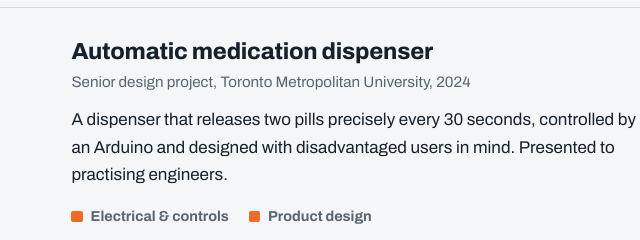
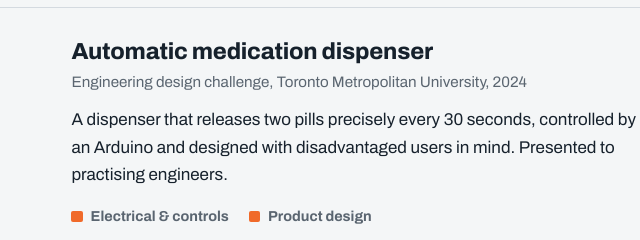
Before and after one commit to danterieger/danterieger.github.io, a plain HTML site: page projects/index.html in a window 1280 px wide. Shown: the part 2058-2298 px from the top of the page, 295-935 px from the left. Drawn offline with Linux system fonts and the light colour scheme.

Commit message:
Relabel medication dispenser as a design challenge
Co-Authored-By: Claude Opus 5.5 <noreply@anthropic.com>
Claude-Session: https://claude.ai/code/session_016Gx9VCvG4c8N2p6mmVak16

```diff
--- a/projects/index.html
+++ b/projects/index.html
@@ -125,7 +125,7 @@
           <p class="project-org" aria-hidden="true">TMU design project</p>
           <div>
             <h2>Automatic medication dispenser</h2>
-            <p class="meta">Senior design project, Toronto Metropolitan University, 2024</p>
+            <p class="meta">Engineering design challenge, Toronto Metropolitan University, 2024</p>
             <p>A dispenser that releases two pills precisely every 30 seconds, controlled by an Arduino and designed with disadvantaged users in mind. Presented to practising engineers.</p>
             <p class="sectors">Electrical &amp; controls, Product design</p>
           </div>
```
